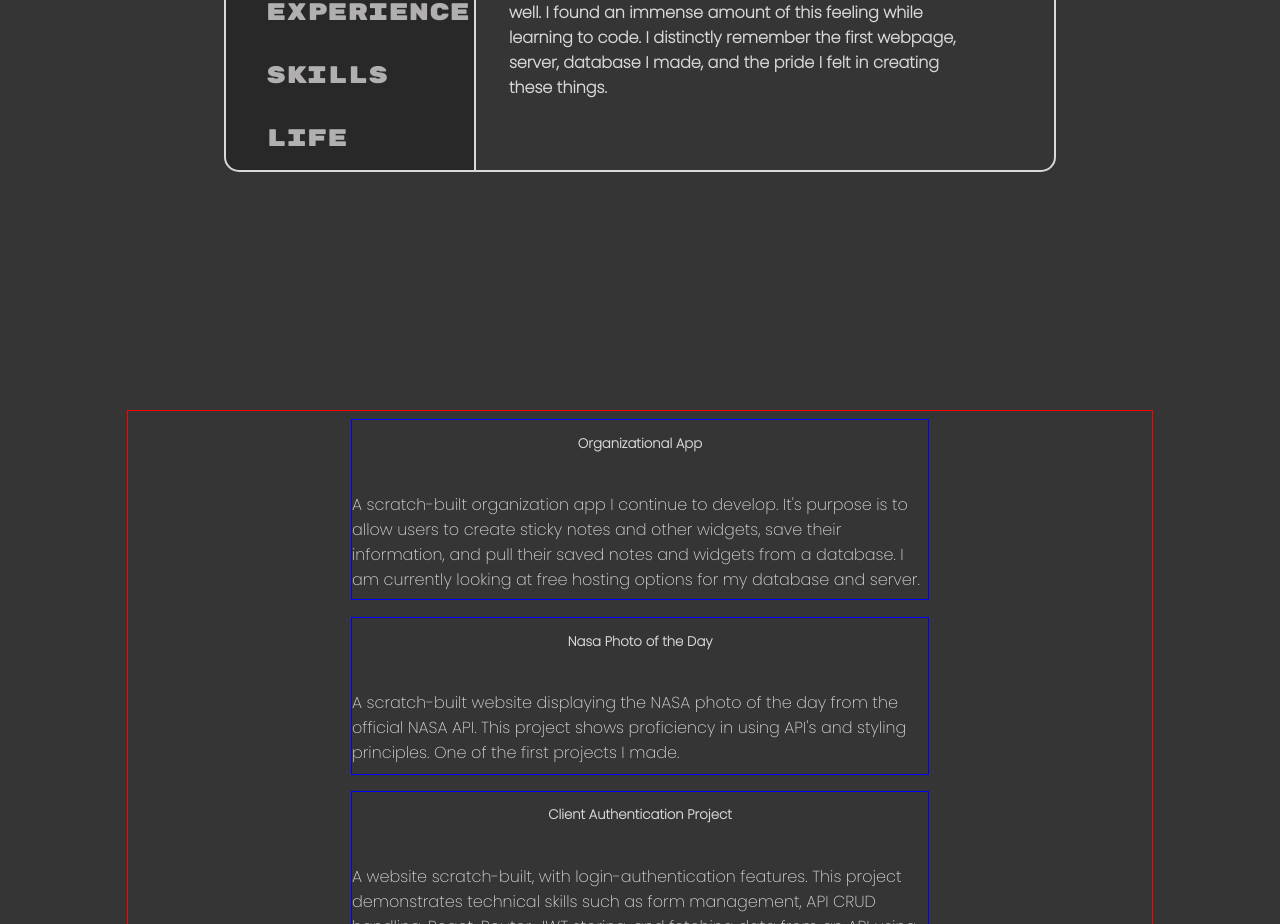
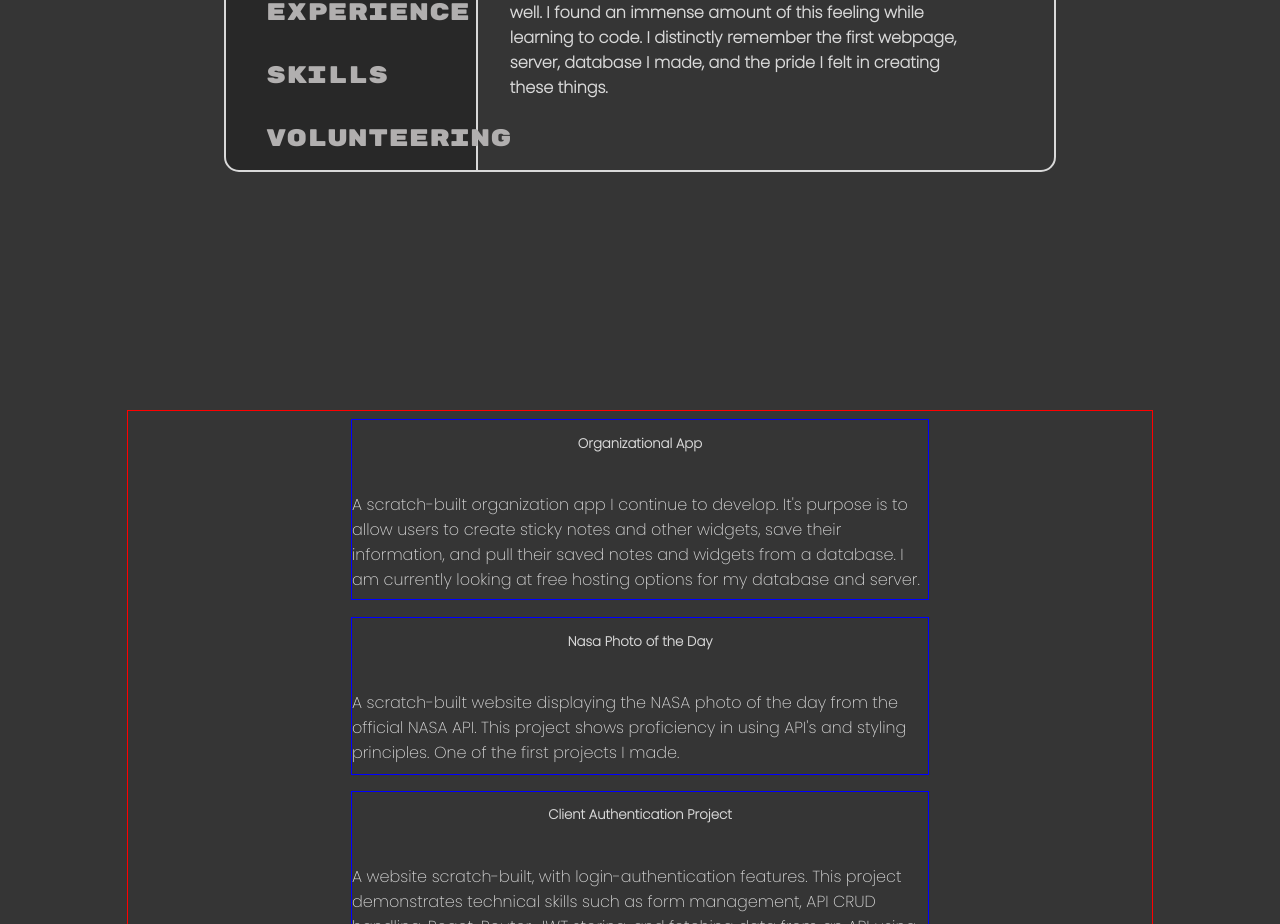
Before and after one commit to Caleb-Campbell/personal-website, a React (Vite) app: page / in a window 1280 px wide. Shown: the part 1289-2213 px from the top of the page. Built offline with nearby package versions, Linux system fonts and the light colour scheme; grey boxes are pictures that could not be loaded.

Commit message:
about, life, education section complete

```diff
--- a/src/components/AboutMenu.jsx
+++ b/src/components/AboutMenu.jsx
@@ -13,7 +13,7 @@ export default function AboutMenu() {
       img: iceland
     },
     life: {
-      text: `I grew up and attended high school in Spokane, Washington. After Highschool, I volunteered to be a full-time Missionary for the Church of Jesus`,
+      text: `After graduating highschool, I volunteered to be a full-time missionary for the Church of Jesus Christ of Latter-Day Saints. My purpose in life quickly changed, and I went 2 years without watching tv, listening to music, or even seeing my family, all to devote my time fully to helping others. In the height of the COVID pandemic, I helped share messages of hope with people virtually, and participated and lead many charitable projects to feed, clothe, and uplift the people of Riverside. For most of my 2 year service, I personally lead 20-30 other missionaries, helping them set and be accountable to their goals, stay productive, and feel encouraged. Although an untraditional form of education, I learned social, goal-setting, and leadership skills from my service as a missionary.`,
       img: bloom
     },
     education: {
@@ -21,7 +21,7 @@ export default function AboutMenu() {
       img: bloom
     },
     experience: {
-      text: `I have a lot of menial labor jobs, which doesn't look awesome, but hey I can work.`,
+      text: `Although I don't have any career experience, I have kept`,
       img: bloom
     },
     skills: {
@@ -45,7 +45,7 @@ export default function AboutMenu() {
           <li onClick={setMenu} id='education'>Education</li>
           <li onClick={setMenu} id='experience'>Experience</li>
           <li onClick={setMenu} id='skills'>Skills</li>
-          <li onClick={setMenu} id='life'>Life</li>
+          <li onClick={setMenu} id='life'>Volunteering</li>
         </ul>
       </div>
       <div className='about-menu-slide'>
```
